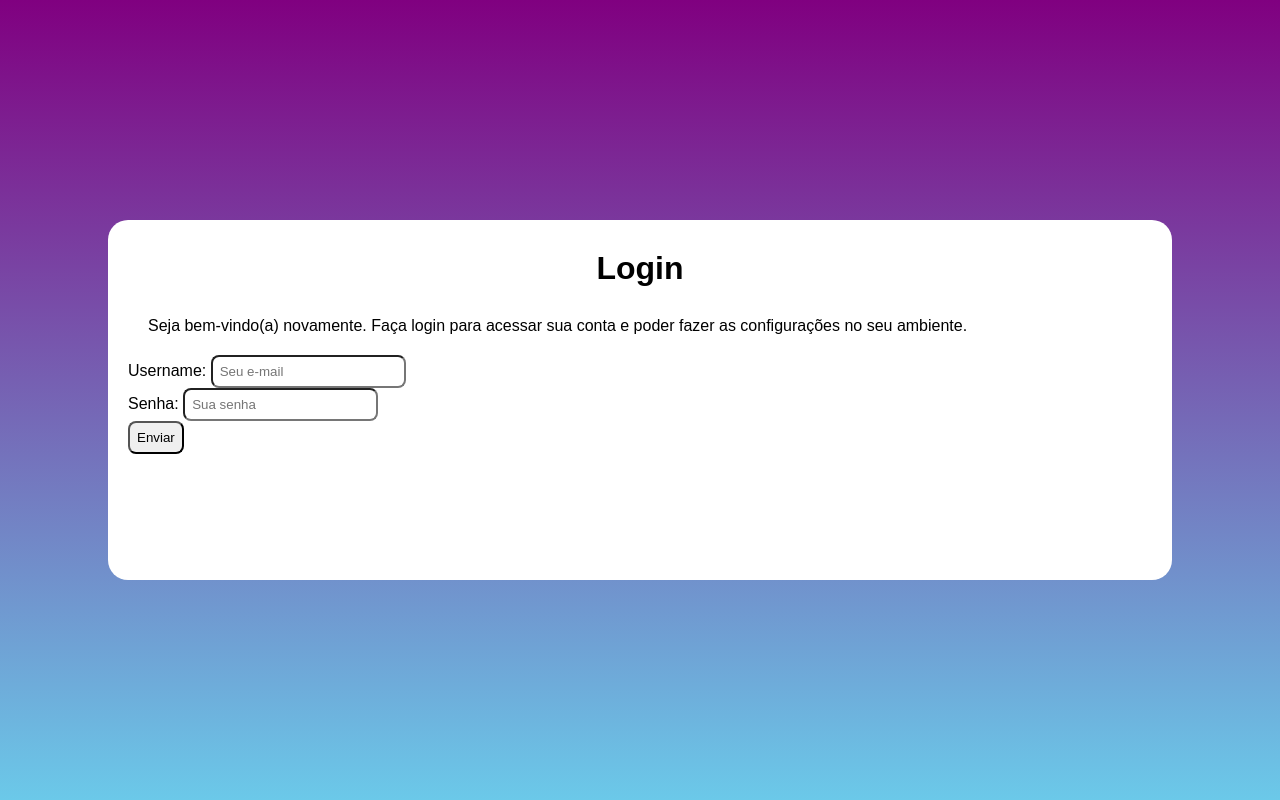
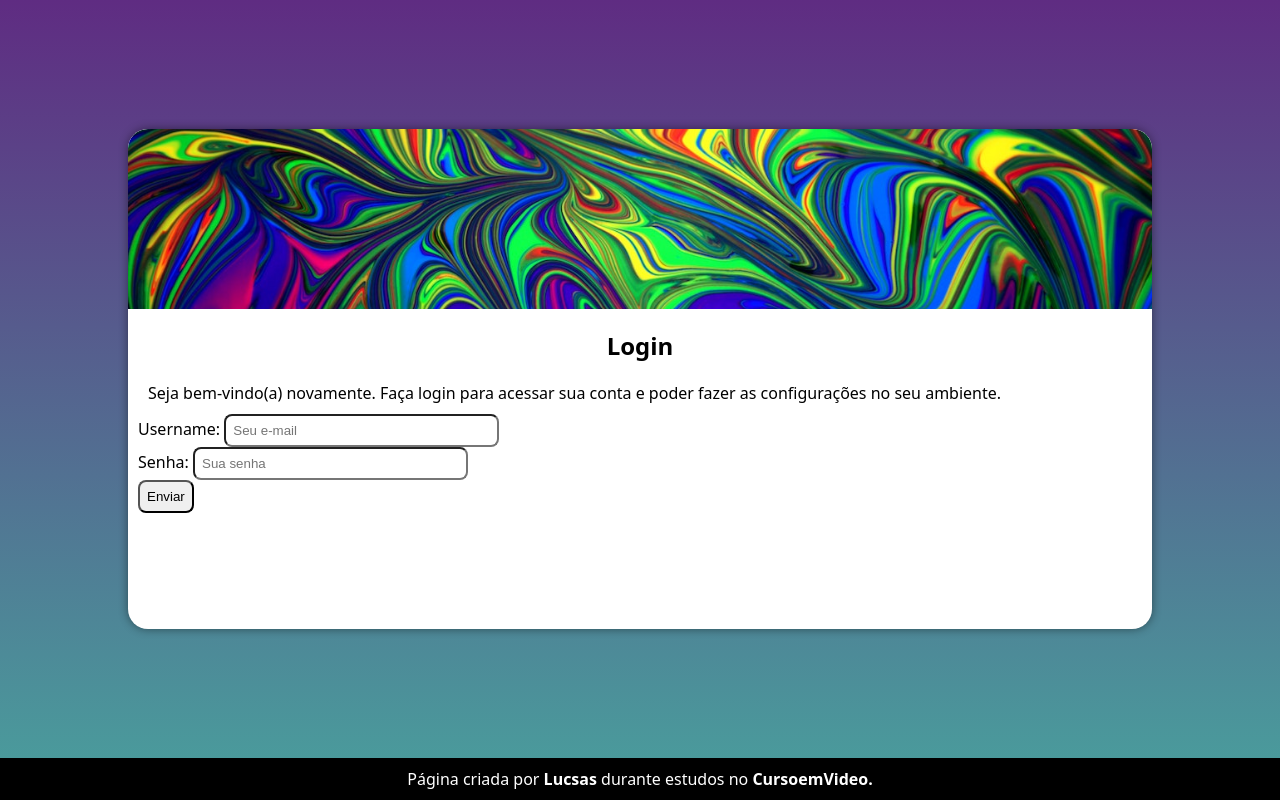
Before and after one commit to LucsasL/Projeto-Login, a plain HTML site: page index.html in a window 1280 px wide. Drawn offline with Linux system fonts and the light colour scheme.

Commit message:
Desenvolvendo a base do projeto de login

```diff
--- a/Estilos/media-query.css
+++ b/Estilos/media-query.css
@@ -2,6 +2,14 @@
 
 @media screen and (min-width: 768px) {
     body {
-        background-image: linear-gradient(to bottom, purple, rgb(107, 201, 233));
+        background-image: linear-gradient(to bottom, var(--cor1), var(--cor0));
+    }
+
+    section#login {
+        width: 80vw;
+    }
+
+    section#login > div#imagem {
+
     }
 }
--- a/Estilos/style.css
+++ b/Estilos/style.css
@@ -1,47 +1,98 @@
 @charset "UTF-8";
+
+:root {
+    --cor0: #49a09d;
+    --cor1: #5f2c82;
+}
 
 * {
     margin: 0px;
     padding: 0px;
+
+    box-sizing: border-box;
 }
 
 body {
-    background-color: purple;
+    background-color: var(--cor1);
 
     width: 100vw;
     height: 100vh;
 
-    font-family: Arial, Helvetica, sans-serif;
+    font-family: system-ui, -apple-system, BlinkMacSystemFont, 'Segoe UI', Roboto, Oxygen, Ubuntu, Cantarell, 'Open Sans', 'Helvetica Neue', sans-serif;
+
+    display: flex;
+    flex-direction: column;
 }
 
 
 main {
-    background: white;
+    width: 100vw;
+    height: 100vh;
 
-    width: 80vw;
-    height: 40vh;
+    position: relative;
+}
 
-    padding: 20px;
+section#login {
+    background-color: white;
+
+    width: 250px;
+    height: 500px;
 
     border-radius: 20px;
+    box-shadow: 0px 0px 10px rgba(0, 0, 0, 0.450);
 
     position: absolute;
     top: 50%;
     left: 50%;
-
     transform: translate(-50%, -50%);
+    overflow: hidden;
 }
 
-main > h1 {
+section#login > div#form {
+    display: block;
+    padding: 10px;
+}
+
+div#form > h1 {
     text-align: center;
     padding: 10px;
 }
 
-main > p {
-    padding: 20px;
+div#form > p {
+    padding: 10px;
 }
 
 input {
     padding: 7px;
     border-radius: 8px;
 }
+
+section#login > div#imagem {
+    background: white url('../Imagens/pexels-alexander-grey-1566909.jpg') center center no-repeat fixed; /* Photo by Alexander Grey: https://www.pexels.com/photo/blue-green-and-red-abstract-illustration-1566909/ */
+    background-size: cover;
+
+    height: 200px;
+
+    margin: -20px;
+    margin-bottom: 0px;
+}
+
+footer {
+    background-color: black;
+    color: white;
+
+    padding: 10px;
+    margin-top: auto;
+
+    text-align: center;
+}
+
+footer a {
+    color: white;
+    text-decoration: none;
+    font-weight: bolder;
+}
+
+footer a:hover {
+    text-decoration: underline;
+}
--- a/index.html
+++ b/index.html
@@ -3,8 +3,10 @@
 <head>
     <meta charset="UTF-8">
     <meta name="viewport" content="width=device-width, initial-scale=1.0">
+
+    <link rel="shortcut icon" href="Imagens/favicon.ico" type="image/x-icon">
     <title>
-
+        Login
     </title>
 
     <link rel="stylesheet" href="Estilos/style.css">
@@ -13,6 +15,10 @@
 <body>
 
     <main>
+        <section id="login">
+                <div id="imagem"><abbr title="Photo by Alexander Grey: https://www.pexels.com/photo/blue-green-and-red-abstract-illustration-1566909/"></abbr></div>
+
+            <div id="form">
                 <h1>
                     Login
                 </h1>
@@ -24,17 +30,25 @@
                 <form action="Cadastro.js" method="post" autocomplete="off">
 
                     <label for="inome">Username: </label>
-                <input type="text" name="nome" id="inome" required placeholder="Seu e-mail"> <br>
+                        <input type="text" name="nome" id="inome" required placeholder="Seu e-mail" size="30"> <br>
 
                     <label for="isenha">Senha: </label>
-                <input type="password" name="senha" id="isenha" required placeholder="Sua senha">
+                        <input type="password" name="senha" id="isenha" required placeholder="Sua senha" size="30">
 
                     <p>
-                <input type="submit" value="Enviar">
+                        <input type="submit" value="Enviar" size="30px">
 
                     </p>
                 </form>
+            </div>
+        </section>
     </main>
+
+    <footer>
+        <p>
+            Página criada por <a href="http://github.com/lucsasl" target="_blank" rel="noopener noreferrer">Lucsas</a> durante estudos no <a href="http://cursoemvideo.com" target="_blank" rel="noopener noreferrer">CursoemVideo.</a>
+        </p>
+    </footer>
 
 </body>
 </html>
```
Also changed, not shown: Imagens/favicon.ico (added), Imagens/pexels-alexander-grey-1566909.jpg (added). Lines whose indentation alone changed are shown as unchanged.
